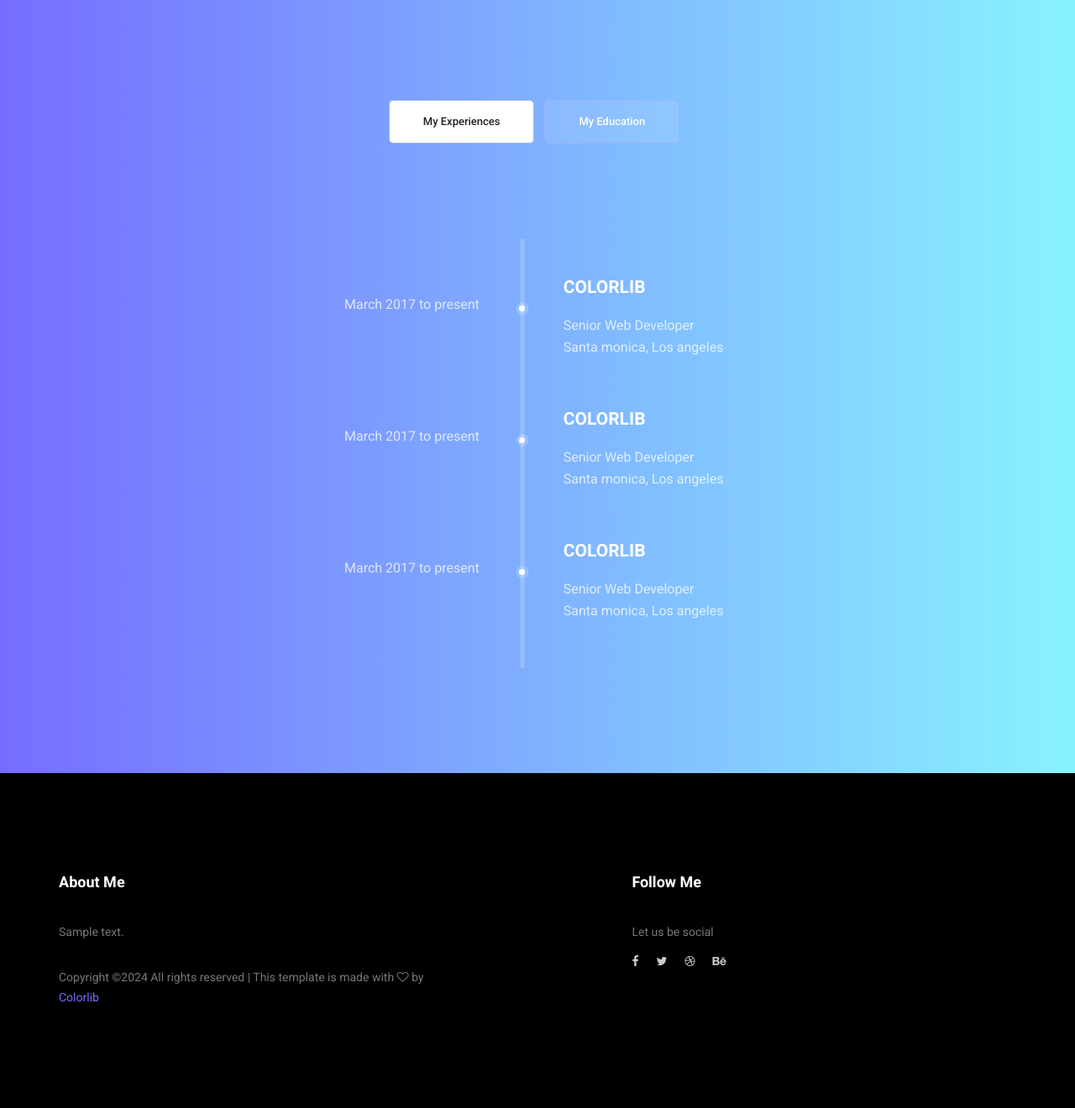
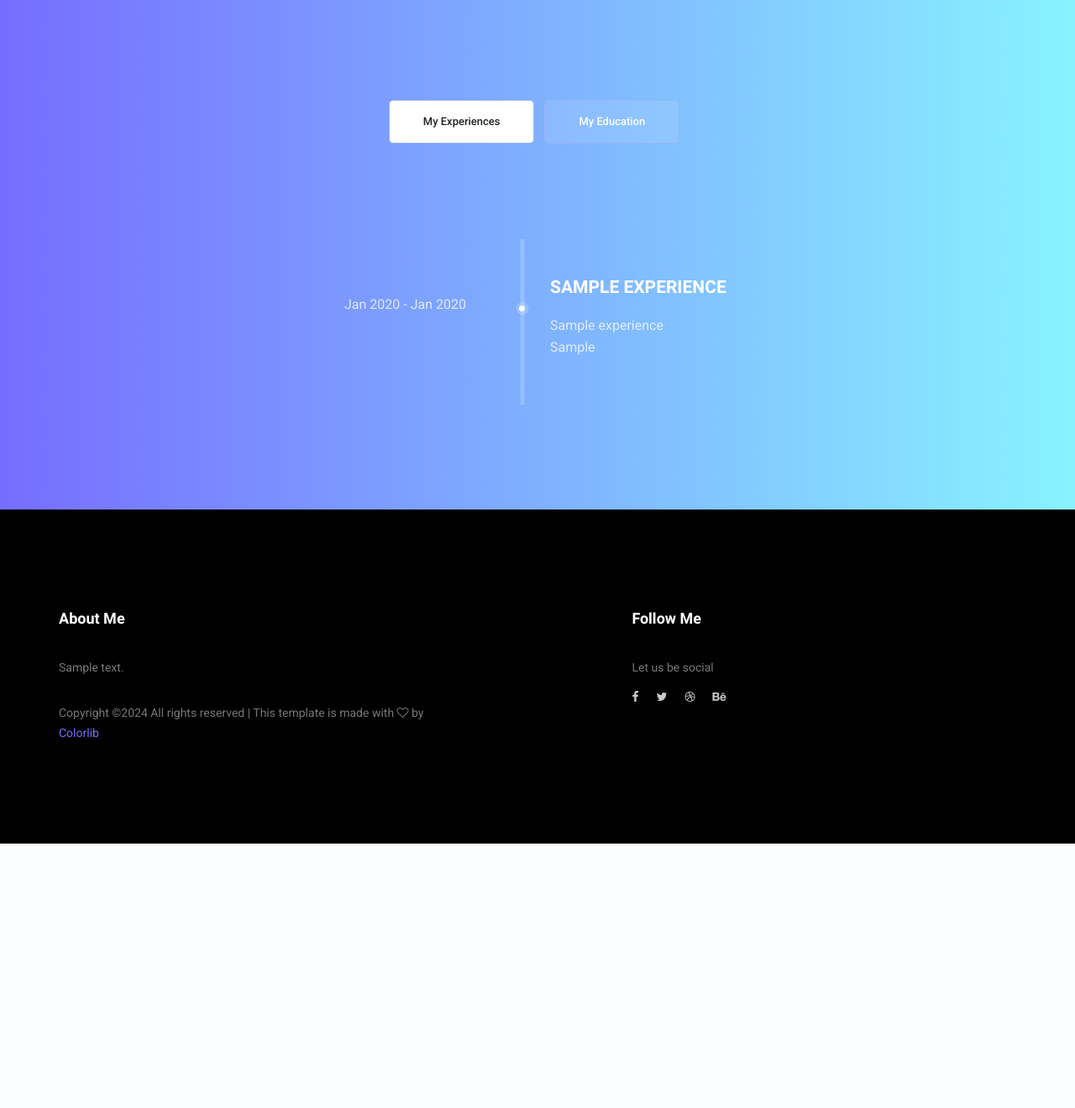
Before and after one commit to T-5150/CV1, a Django app: template templates/index.html in a window 1280 px wide. Shown: the part 1330-2650 px from the top of the page at 84% size. After the commit the page ends 2335 px from the top, so only its background shows below. Run offline with Django 5.2, Linux system fonts and the light colour scheme; the template is opened without the code that fills it: most values are stand-ins (such as "Sample title", 1, 10 or a date in 2020); grey boxes marked "Sample" are stand-in pictures; some libraries are stand-ins or nearby versions.

Commit message:
refactor: apply experience model to frontend

```diff
--- a/core/views.py
+++ b/core/views.py
@@ -1,5 +1,5 @@
 from django.shortcuts import render
-from core.models import GeneralSetting, ImageSetting, Skill
+from core.models import GeneralSetting, ImageSetting, Skill, Experience
 
 
 # Create your views here.
@@ -21,6 +21,9 @@ def index(request):
     #Skills
     skills = Skill.objects.all()
 
+    #Experiences
+    experiences = Experience.objects.all().order_by('-start_date')
+
     context = {
         'site_title': site_title,
         'site_keywords': site_keywords,
@@ -34,6 +37,7 @@ def index(request):
         'home_banner_image': home_banner_image,
         'site_favicon': site_favicon,
         'skills': skills,
+        'experiences': experiences,
 
 
 
--- a/templates/index.html
+++ b/templates/index.html
@@ -21,13 +21,16 @@
                                 <h4>{{ home_banner_title }}</h4>
                                 <p>{{ home_banner_description }}</p>
                                 <ul class="list basic_info">
-                                    <li><a href="javascript:void(0)"><i class="lnr lnr-calendar-full"></i> 22 Nisan, 2002</a></li>
-                                    <li><a href="tel:+905071781973"><i class="lnr lnr-phone-handset"></i> +(90) 507 178 1973</a></li>
-                                    <li><a href="mailto:timucinsur@gmail.com"><i class="lnr lnr-envelope"></i> businessplan@donald</a></li>
+                                    <li><a href="javascript:void(0)"><i class="lnr lnr-calendar-full"></i> 22 Nisan,
+                                        2002</a></li>
+                                    <li><a href="tel:+905071781973"><i class="lnr lnr-phone-handset"></i> +(90) 507 178
+                                        1973</a></li>
+                                    <li><a href="mailto:timucinsur@gmail.com"><i class="lnr lnr-envelope"></i>
+                                        businessplan@donald</a></li>
                                     <li><a href="#"><i class="lnr lnr-home"></i> Santa monica bullevard</a></li>
                                 </ul>
                                 <ul class="list personal_social">
-                                    <li><a href="#"target="_blank"><i class="fa fa-facebook"></i></a></li>
+                                    <li><a href="#" target="_blank"><i class="fa fa-facebook"></i></a></li>
                                     <li><a href="#"><i class="fa fa-twitter"></i></a></li>
                                     <li><a href="#"><i class="fa fa-linkedin"></i></a></li>
                                 </ul>
@@ -62,20 +65,19 @@
                         <div class="skill_main">
 
 
-
                             {% for skill in skills %}
                                 <div class="skill_item">
                                     <h4>{{ skill.name }} <span class="counter">{{ skill.percentage }}</span>%</h4>
                                     <div class="progress_br">
                                         <div class="progress">
-                                            <div class="progress-bar" role="progressbar" aria-valuenow="{{ skill.percentage }}"
+                                            <div class="progress-bar" role="progressbar"
+                                                 aria-valuenow="{{ skill.percentage }}"
                                                  aria-valuemin="0"
                                                  aria-valuemax="100"></div>
                                         </div>
                                     </div>
                                 </div>
                             {% endfor %}
-
 
 
                         </div>
@@ -103,42 +105,30 @@
                 <div class="tab-content" id="myTabContent">
                     <div class="tab-pane fade show active" id="home" role="tabpanel" aria-labelledby="home-tab">
                         <ul class="list">
+
+                            {% for experience in experiences %}
                                 <li>
                                     <span></span>
                                     <div class="media">
                                         <div class="d-flex">
-                                        <p>March 2017 to present</p>
+                                            <p>{{ experience.start_date|date:"M Y" }} -
+                                                {% if experience.end_date %}
+                                                    {{ experience.start_date|date:"M Y" }}
+                                                {% else %}
+                                                    Present
+                                                {% endif %}
+
+
+                                            </p>
                                         </div>
                                         <div class="media-body">
-                                        <h4>Colorlib</h4>
-                                        <p>Senior Web Developer <br/>Santa monica, Los angeles</p>
+                                            <h4>{{ experience.company_name }}</h4>
+                                            <p>{{ experience.job_title }} <br/>{{ experience.job_location }}</p>
                                         </div>
                                     </div>
                                 </li>
-                            <li>
-                                <span></span>
-                                <div class="media">
-                                    <div class="d-flex">
-                                        <p>March 2017 to present</p>
-                                    </div>
-                                    <div class="media-body">
-                                        <h4>Colorlib</h4>
-                                        <p>Senior Web Developer <br/>Santa monica, Los angeles</p>
-                                    </div>
-                                </div>
-                            </li>
-                            <li>
-                                <span></span>
-                                <div class="media">
-                                    <div class="d-flex">
-                                        <p>March 2017 to present</p>
-                                    </div>
-                                    <div class="media-body">
-                                        <h4>Colorlib</h4>
-                                        <p>Senior Web Developer <br/>Santa monica, Los angeles</p>
-                                    </div>
-                                </div>
-                            </li>
+                            {% endfor %}
+
                         </ul>
                     </div>
                     <div class="tab-pane fade" id="profile" role="tabpanel" aria-labelledby="profile-tab">
```
Lines whose indentation alone changed are shown as unchanged.
